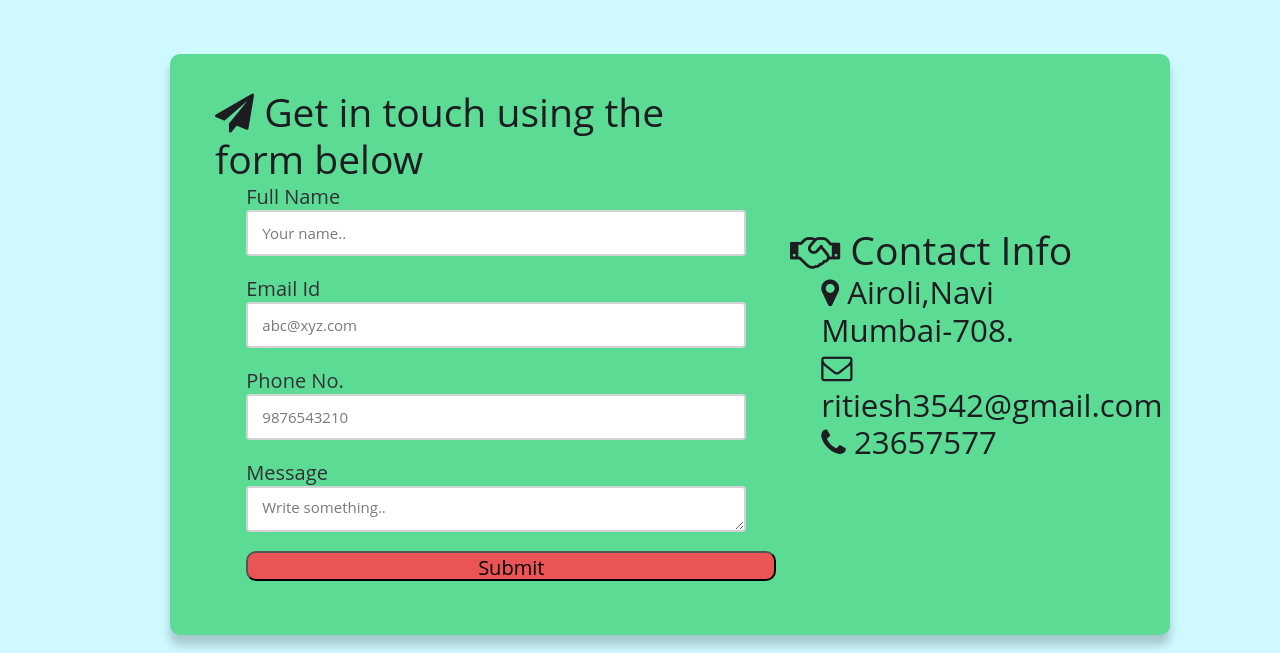
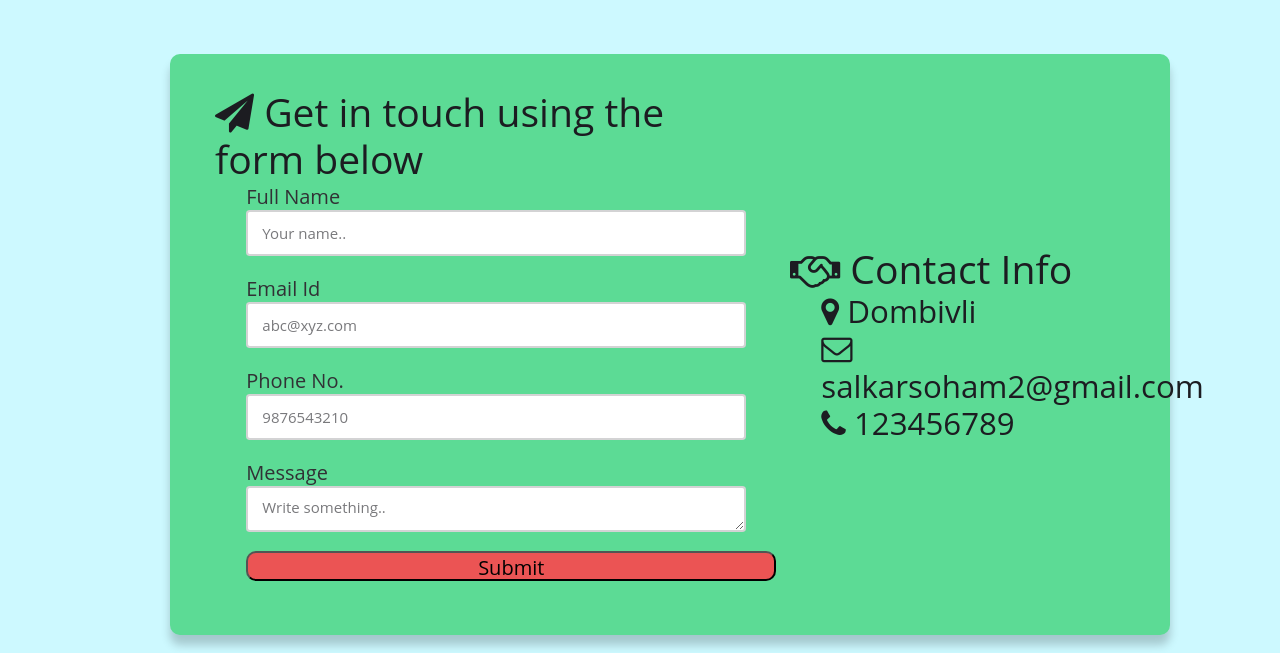
Before and after one commit to sohamsalkar/Car-Rental-Site, a PHP site: page /contactus.php in a window 1280 px wide. Shown: the part 327-980 px from the top of the page. Run offline with PHP 8.4, Linux system fonts and the light colour scheme.

Commit message:
Add files via upload

```diff
--- a/PHP and CSS/contactus.php
+++ b/PHP and CSS/contactus.php
@@ -107,11 +107,11 @@ $Address=  $_POST['msg'];
                     <h2><i class="fa fa-handshake-o" aria-hidden="true"></i>  Contact Info</h2>
                     <div class="container">
                     <ul>
-                        <li><h3><i class="fa fa-map-marker" aria-hidden="true"></i>  Airoli,Navi Mumbai-708.</h3>
+                        <li><h3><i class="fa fa-map-marker" aria-hidden="true"></i> Dombivli</h3>
                         </li>
-                        <li><h3><i class="fa fa-envelope-o" aria-hidden="true"></i>  ritiesh3542@gmail.com
+                        <li><h3><i class="fa fa-envelope-o" aria-hidden="true"></i> salkarsoham2@gmail.com
                         </li>
-                        <li><h3><i class="fa fa-phone" aria-hidden="true"></i>   23657577
+                        <li><h3><i class="fa fa-phone" aria-hidden="true"></i> 123456789
                         </li>
                     </ul>
                 </div>
```
